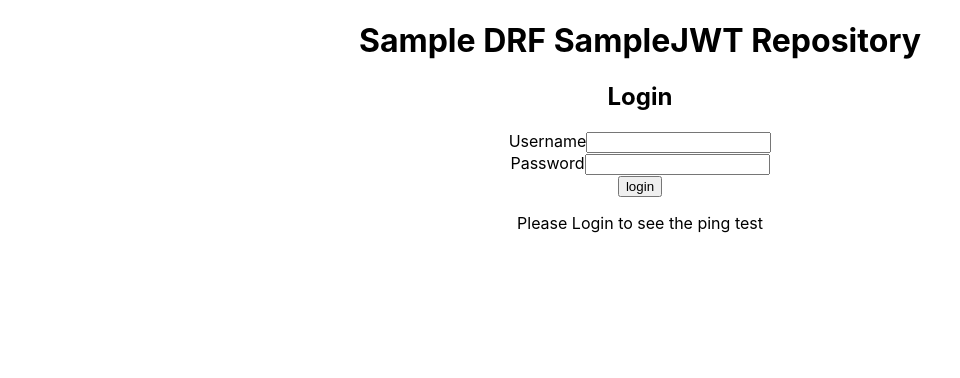
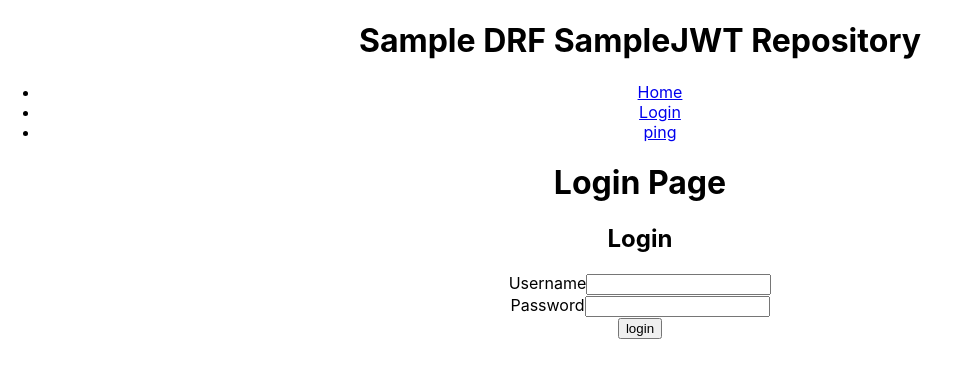
Before and after one commit to kevinbruyne0125/SimpleJWT, a React (Create React App) app in the folder jwt-react/: page /login in a window 1280 px wide. Shown: the top 378 px of the page, without its empty margins (0-960 px from the left). Built offline with nearby package versions, Linux system fonts and the light colour scheme.

Commit message:
Added browser history and next functionality to login pages

```diff
--- a/jwt-react/src/components/App/App.js
+++ b/jwt-react/src/components/App/App.js
@@ -2,14 +2,28 @@ import React, {useState} from 'react';
 import { UserContext } from '../../contexts/userContext.js';
 import './App.css';
 
-import Login from '../Login/Login.js';
-import AuthenticatedPingTest from '../AuthenticatedPingTest/AuthenticatedPingTest.js';
+import LoginPage from '../../pages/LoginPage.js';
+import HomePage from '../../pages/HomePage.js';
+import AuthenticatedPing from '../../pages/AuthenticatedPing.js';
+import { logoutUser } from '../../api/auth.js';
+
+import {
+  BrowserRouter as Router,
+  Switch,
+  Route,
+  Link
+} from "react-router-dom";
 
 
 function App() {
   const [user, setUser] = useState(null);
   const isUserLoggedIn = () => {
     return !!user;
+  }
+  const logout = (event) => {
+    event.preventDefault();
+    logoutUser();
+    setUser(null);
   }
 
   /* referring to <UserContext.Provider value={{user, setUser, isUserLoggedIn}}> and other instances.
@@ -19,8 +33,35 @@ function App() {
     <div className="App">
       <UserContext.Provider value={{user, setUser, isUserLoggedIn}}>
         <h1>Sample DRF SampleJWT Repository</h1>
-        <Login />
-        <AuthenticatedPingTest/>
+        <Router>
+          <ul>
+            <li>
+              <Link to="/">Home</Link>
+            </li>
+            <li>
+            { isUserLoggedIn() ?
+              <Link onClick={logout}>Logout</Link>
+              :
+              <Link to="/login">Login</Link>
+            }
+            </li>
+            <li>
+              <Link to="/ping">ping</Link>
+            </li>
+          </ul>
+          <Switch>
+            <Route path="/login">
+              <LoginPage/>
+            </Route>
+            <Route path="/ping">
+              <AuthenticatedPing/>
+            </Route>
+            <Route path="/">
+              <HomePage/>
+            </Route>
+          </Switch>
+        </Router>
+
       </UserContext.Provider>
     </div>
   );
--- a/jwt-react/src/components/Login/Login.js
+++ b/jwt-react/src/components/Login/Login.js
@@ -1,14 +1,23 @@
 import React, { useState, useContext } from 'react';
+import { useHistory, useLocation } from "react-router-dom";
+
 import { UserContext } from '../../contexts/userContext.js'
 import { loginUser, logoutUser } from '../../api/auth.js'
 
-
+// Hook to get query params.
+// this could be refactored to somewhere else for future contributors.
+function useQueryParams () {
+  return new URLSearchParams(useLocation().search);
+}
 
 function Login() {
+  const queryParams = useQueryParams();
+  const history = useHistory();
+  const {user, setUser, isUserLoggedIn} = useContext(UserContext)
+
   const [username, setUsername] = useState("")
   const [password, setPassword] = useState("")
   const [errorDisplay, setErrorDisplay] = useState("")
-  const {user, setUser, isUserLoggedIn} = useContext(UserContext)
 
   const onLoginFormSubmit = (event) => {
     event.preventDefault();
@@ -17,9 +26,18 @@ function Login() {
     }
     loginUser(username, password).then((data)=>{
       setUser({username: username})
+      history.push(getRouteAfterLogin());
     }).catch((error)=> {
       setErrorDisplay()
     })
+  }
+
+  const getRouteAfterLogin = () => {
+    let route = queryParams.get("next")
+    if (route === null) {
+      route = "/";
+    }
+    return route
   }
 
   const isValidForm = () => {
--- /dev/null
+++ b/jwt-react/src/pages/AuthenticatedPing.js
@@ -0,0 +1,36 @@
+import React, { useEffect, useContext } from 'react';
+import { useHistory } from "react-router-dom";
+
+import { UserContext } from '../contexts/userContext.js'
+import AuthenticatedPingTest from '../components/AuthenticatedPingTest/AuthenticatedPingTest.js';
+
+function AuthenticatedPing() {
+  const history = useHistory();
+  const {user, setUser, isUserLoggedIn} = useContext(UserContext)
+
+  /**
+   * redirectUnauthenticatedUser
+   * the following redirects the user to the login page
+   * if they aren't logged in.
+  **/
+  const redirectUnauthenticatedUser = () => {
+    if (!isUserLoggedIn()) {
+      history.push('/login?next=/ping');
+    }
+  }
+
+  /**
+   * calls redirectUnauthenticatedUser on mount and user changes.
+  **/
+  useEffect(()=> {
+    redirectUnauthenticatedUser()
+  }, [,user])
+
+
+  return <div>
+    <h1>AuthenticatedPing</h1>
+    <AuthenticatedPingTest/>
+  </div>
+}
+
+export default AuthenticatedPing;
--- /dev/null
+++ b/jwt-react/src/pages/HomePage.js
@@ -0,0 +1,10 @@
+import React from 'react';
+
+function HomePage() {
+  return (<div>
+      <h1>Home</h1>
+      <p>To see this demo in action, please try to login.</p>
+    </div>);
+}
+
+export default HomePage;
--- /dev/null
+++ b/jwt-react/src/pages/LoginPage.js
@@ -0,0 +1,11 @@
+import React from 'react';
+import Login from '../components/Login/Login.js';
+
+function LoginPage() {
+  return <div>
+    <h1>Login Page</h1>
+    <Login/>
+  </div>
+}
+
+export default LoginPage;
```
